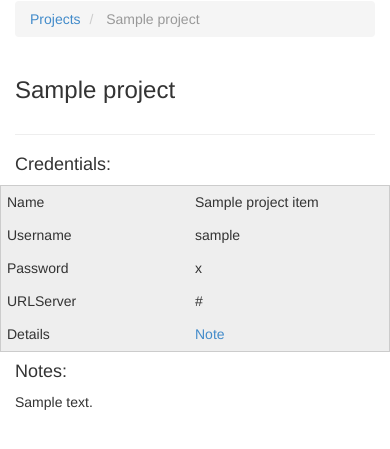
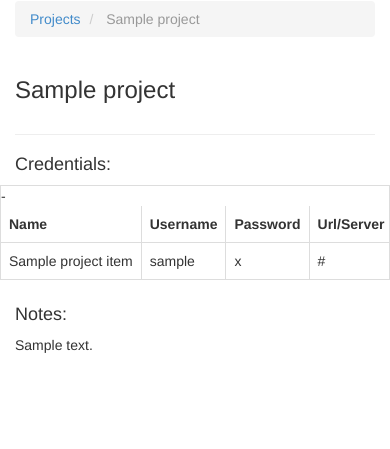
Before and after one commit to sean-ad/creds, a CakePHP app: the page made by app/View/Projects/view.ctp in a window 390 px wide. Shown: the part 54-503 px from the top of the page. Run offline with PHP 8.4 and a stand-in for CakePHP, Linux system fonts and the light colour scheme; the template is opened without the code that fills it: most values are stand-ins (such as "Sample title", 1, 10 or a date in 2020); data that the repository does not hold is empty; some libraries are stand-ins or nearby versions.

Commit message:
Trying bootstrap's table-responsive

```diff
--- a/app/View/ProjectItems/edit.ctp
+++ b/app/View/ProjectItems/edit.ctp
@@ -7,7 +7,7 @@
 		echo $this->Form->input('id');
 		echo $this->Form->input('name');
 		echo $this->Form->input('username');
-		echo $this->Form->input('password', array('after' => '<a id="PassGen">Generate</a><div id="PassGenResultHolder">The new password is <div id="PassGenResult" style="display:inline"></div></div>'));
+		echo $this->Form->input('password', array('after' => '<a id="PassGen">Generate</a><div id="PassGenResultHolder">The new password will be <div id="PassGenResult" style="display:inline"></div><br />Click Submit to save it</div>'));
 		echo $this->Form->input('url');
 		echo $this->Form->input('notes');
 		echo $this->Form->input('project_id', array('type'=>'hidden'));
--- a/app/View/Projects/view.ctp
+++ b/app/View/Projects/view.ctp
@@ -1,85 +1,4 @@
-<style>
 
-
-/*
-Generic Styling, for Desktops/Laptops
-*/
-table {
-  width: 100%;
-  border-collapse: collapse;
-}
-/* Zebra striping */
-tr:nth-of-type(odd) {
-  background: #eee;
-}
-th {
-  background: #333;
-  color: white;
-  font-weight: bold;
-}
-td, th {
-  padding: 6px;
-  border: 1px solid #ccc;
-  text-align: left;
-}
-
-
-/*
-Max width before this PARTICULAR table gets nasty
-This query will take effect for any screen smaller than 760px
-and also iPads specifically.
-*/
-@media
-only screen and (max-width: 760px),
-(min-device-width: 768px) and (max-device-width: 1024px)  {
-
-  /* Force table to not be like tables anymore */
-  table, thead, tbody, th, td, tr {
-    display: block;
-  }
-
-  /* Hide table headers (but not display: none;, for accessibility) */
-  thead tr {
-    position: absolute;
-    top: -9999px;
-    left: -9999px;
-  }
-
-  tr { border: 1px solid #ccc; }
-
-  td {
-    /* Behave  like a "row" */
-    border: none;
-    border-bottom: 1px solid #eee;
-    position: relative;
-    padding-left: 50%;
-  }
-
-  td:before {
-    /* Now like a table header */
-    position: absolute;
-    /* Top/left values mimic padding */
-    top: 6px;
-    left: 6px;
-    width: 45%;
-    padding-right: 10px;
-    white-space: nowrap;
-  }
-
-  /*
-  Label the data
-  */
-
-  td:nth-of-type(1):before { content: "Name"; }
-  td:nth-of-type(2):before { content: "Username"; }
-  td:nth-of-type(3):before { content: "Password"; }
-  td:nth-of-type(4):before { content: "URLServer"; }
-  td:nth-of-type(5):before { content: "Details"; }
-  td:nth-of-type(6):before { content: "Actions"; }
-
-}
-
-</style>
 
 
 <?php //print_r ($project['User']);?>
@@ -111,13 +30,14 @@ echo $this->element('breadcrumb',array('links' => $breadcrumb));
 	<h4><?php echo __('Credentials:'); ?></h4>
 	<?php if (!empty($project['ProjectItem'])): ?>
 	<div class='row'>
-		<div class="col-12">
-			<!--<table class='table table-bordered'>-->
-                  <!--  Those classes interfere with our experimental approach to redoing the tables for mobile
-
+		<div class="col-12 table-responsive">
+			<table class='table table-bordered'>-
+      <!--  We need aun unstyled table for now
+                  Those classes interfere with our experimental approach to redoing the tables for mobile
+                          Technique described here:  http://css-tricks.com/responsive-data-tables/
                         There must be a way to do this in Bootstrap for mobile
                 -->
-                    <table>
+                    <!--<table>-->
 				<thead><tr>
 					<th><?php echo __('Name'); ?></th>
 					<th><?php echo __('Username'); ?></th>
```
